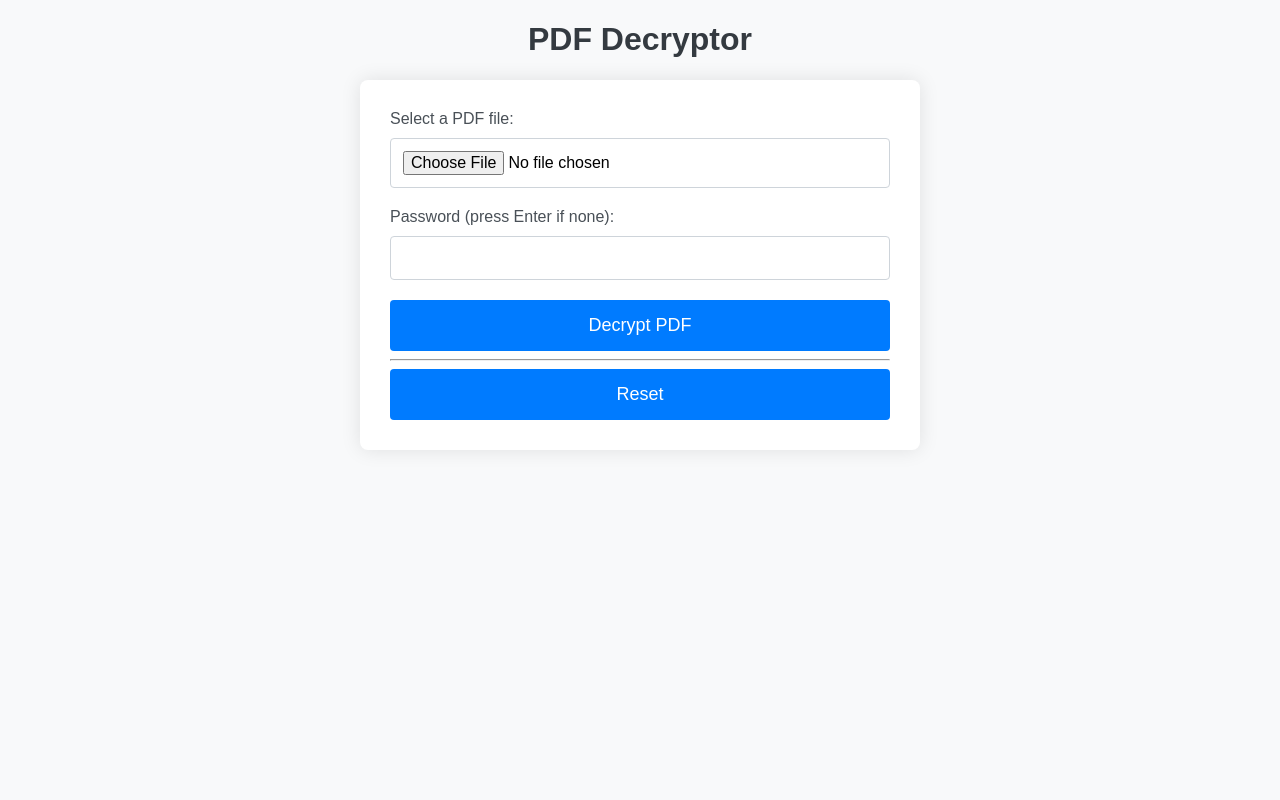
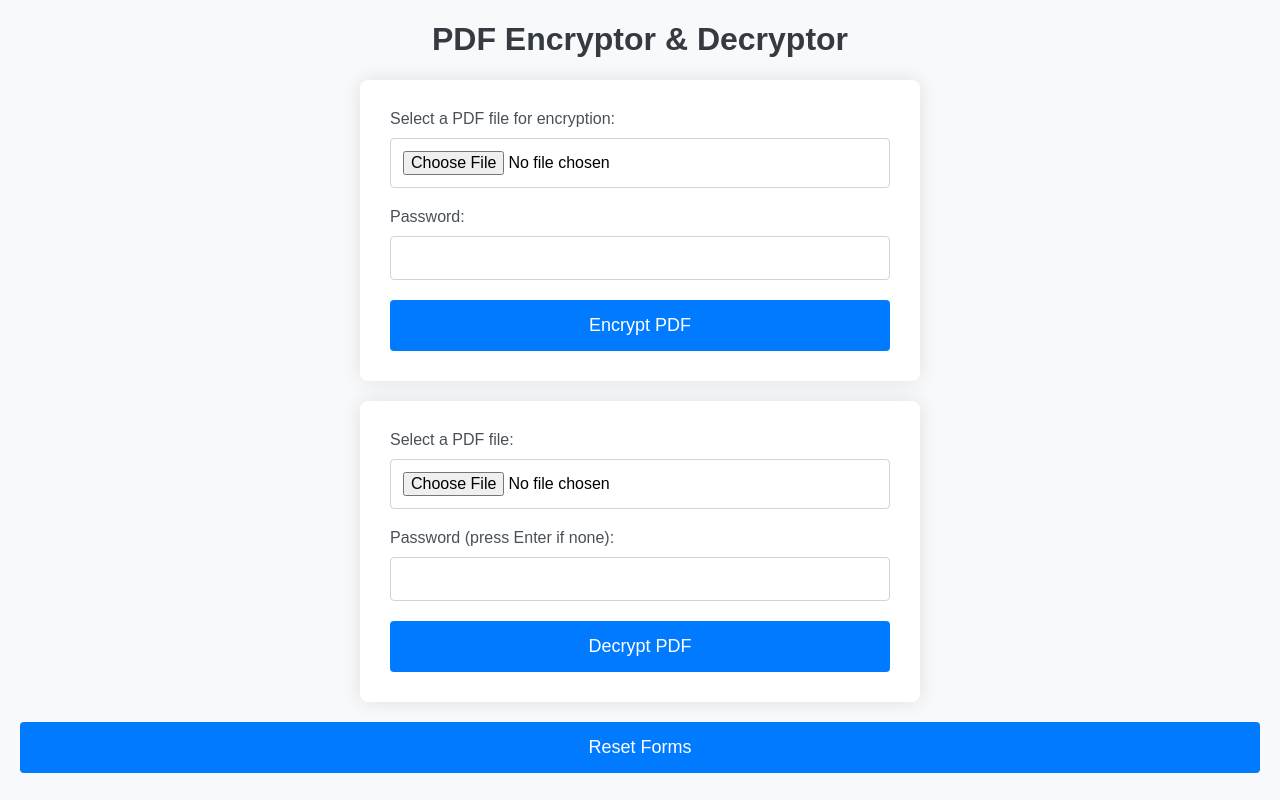
Before and after one commit to Nirmalj000/flask-pdf-unlocker, a Flask app: page / in a window 1280 px wide. Run offline with Flask 3, Linux system fonts and the light colour scheme.

Commit message:
Update index.html
updated code for encryption

```diff
--- a/api/Templates/index.html
+++ b/api/Templates/index.html
@@ -4,83 +4,80 @@
 <head>
     <meta charset="UTF-8">
     <meta name="viewport" content="width=device-width, initial-scale=1.0">
-    <title>PDF Decryptor</title>
+    <title>PDF Encryptor & Decryptor</title>
     <link rel="stylesheet" href="static/style.css">
-    <style>
-        /* Add some styles for the popup */
-        .popup {
-            display: none;
-            position: fixed;
-            bottom: 15px;
-            left: 50%;
-            transform: translateX(-50%);
-            background-color: #4CAF50;
-            color: white;
-            padding: 15px;
-            border-radius: 10px;
-            box-shadow: 0px 0px 10px 0px #000000;
-            z-index: 1;
-        }
-    </style>
 </head>
 <body>
-    <h1>PDF Decryptor</h1>
-    <form id="decryptForm" action="/decrypt" method="post" enctype="multipart/form-data" onsubmit="submitForm(event)">
+    <h1>PDF Encryptor & Decryptor</h1>
+    <div class="clearfix">
+
+        <!-- Encrypt Form -->
+        <form id="encryptForm" action="/encrypt" method="post" enctype="multipart/form-data" onsubmit="submitForm(event, 'encrypt')">
+            <label for="file">Select a PDF file for encryption:</label>
+            <input type="file" name="file" accept=".pdf" required>
+            <br>
+            <label for="password">Password:</label>
+            <input type="text" name="password" required>
+            <br>
+            <button type="submit" id="encryptButton">Encrypt PDF</button>
+        </form>
+
+        <!-- Decrypt Form -->
+        <form id="decryptForm" action="/decrypt" method="post" enctype="multipart/form-data" onsubmit="submitForm(event, 'decrypt')">
             <label for="file">Select a PDF file:</label>
             <input type="file" name="file" accept=".pdf" required>
             <br>
             <label for="password">Password (press Enter if none):</label>
             <input type="text" name="password">
             <br>
-        <button type="submit" id="decryptButton">Decrypt PDF</button><hr>
-        <button type="button" onclick="resetForm()">Reset</button>
+            <button type="submit" id="decryptButton">Decrypt PDF</button>
         </form>
+    </div>
+
+    <!-- Reset Button -->
+    <button id="resetButton" onclick="resetForms()">Reset Forms</button>
+    <!-- Popup for Success/Error Messages -->
     <div id="popup" class="popup">
         <p class="popup-content" id="popupContent"></p>
     </div>
+
     <script>
-        function submitForm(event) {
-            // Prevent the default form submission
+        function submitForm(event, operation) {
             event.preventDefault();
-
-            var form = document.getElementById("decryptForm");
+            var form = event.target;
             var formData = new FormData(form);
-
             var xhr = new XMLHttpRequest();
-            xhr.open("POST", "/decrypt", true);
-            xhr.responseType = "blob";
+            xhr.open("POST", form.action, true);
+            xhr.responseType = "json";
 
             xhr.onload = function () {
                 if (xhr.status === 200) {
-                    var filename = form.querySelector('input[type="file"]').files[0].name.replace('.pdf', '_unlocked.pdf');
-                    var blob = new Blob([xhr.response], { type: "application/pdf" });
-                    var link = document.createElement("a");
-                    link.href = window.URL.createObjectURL(blob);
-                    link.download = filename;
-                    document.body.appendChild(link);
-                    link.click();
-                    document.body.removeChild(link);
-
-                    // Show success message and reset form
-                    document.getElementById("popupContent").innerHTML = "PDF successfully decrypted!";
-                    document.getElementById("popup").style.display = "block";
-                    setTimeout(function () {
-                        document.getElementById("popup").style.display = "none";
-                    }, 2000); // Set timeout for 2 seconds
-                    resetForm();
+                    var message = "PDF " + operation + " successful!";
+                    displayPopup(message, 'success');
+                    resetForms();
                 } else {
-                    var popup = document.getElementById("popup");
-                    var popupContent = document.getElementById("popupContent");
-                    popupContent.innerHTML = "Error: " + xhr.responseText;
-                    popup.style.display = "block";
+                    var errorMessage = "Error: " + xhr.response.message;
+                    displayPopup(errorMessage, 'error');
                 }
             };
 
             xhr.send(formData);
         }
 
-        function resetForm() {
-            document.getElementById('decryptForm').reset();
+        function resetForms() {
+            document.getElementById("decryptForm").reset();
+            document.getElementById("encryptForm").reset();
+        }
+
+        function displayPopup(message, type) {
+            var popup = document.getElementById("popup");
+            var popupContent = document.getElementById("popupContent");
+            popupContent.innerHTML = message;
+            popup.className = "popup " + type;
+            popup.style.display = "block";
+            setTimeout(function () {
+                popup.style.display = "none";
+            }, 3000); // Set timeout for 3 seconds
         }
     </script>
 </body>
```
Lines whose indentation alone changed are shown as unchanged.
